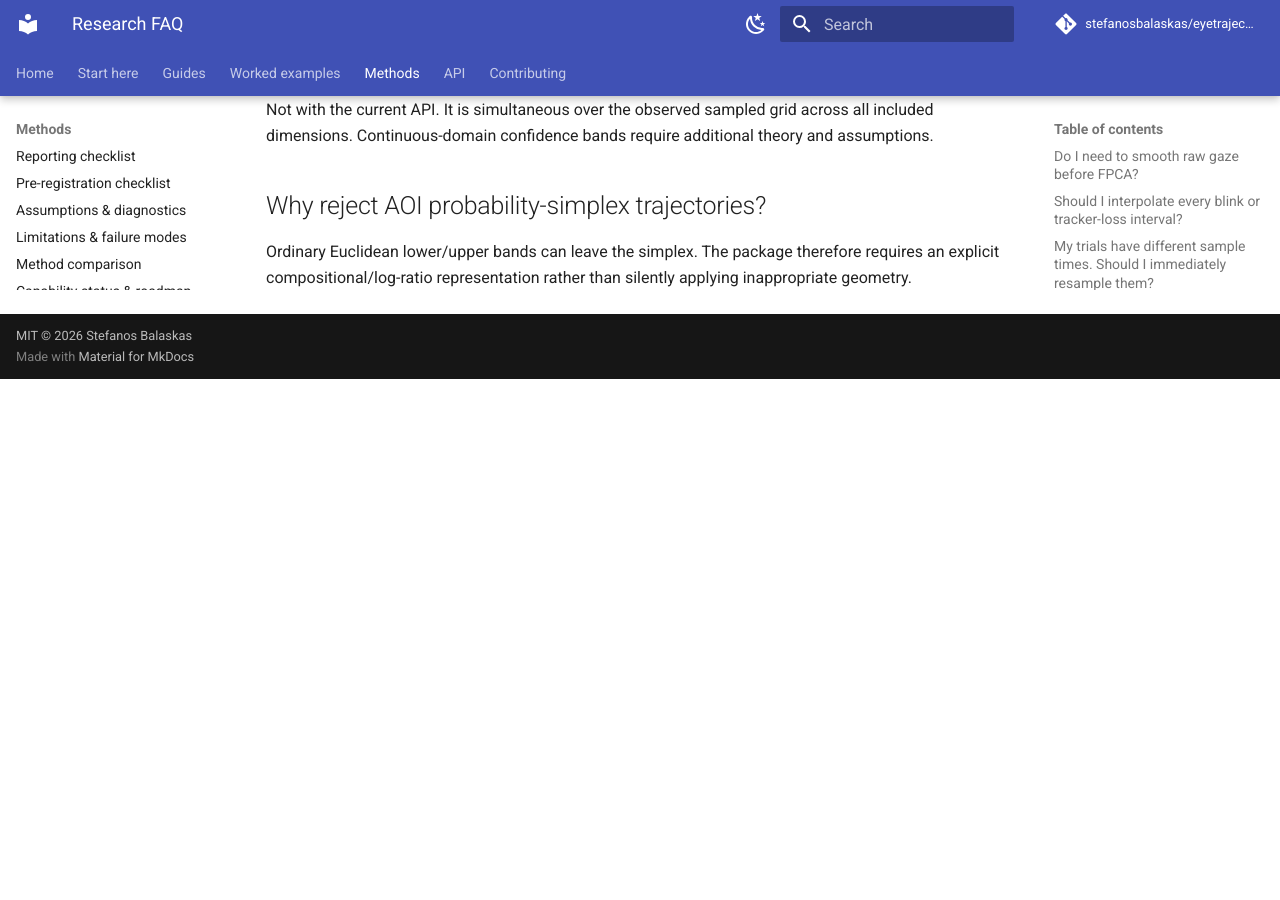
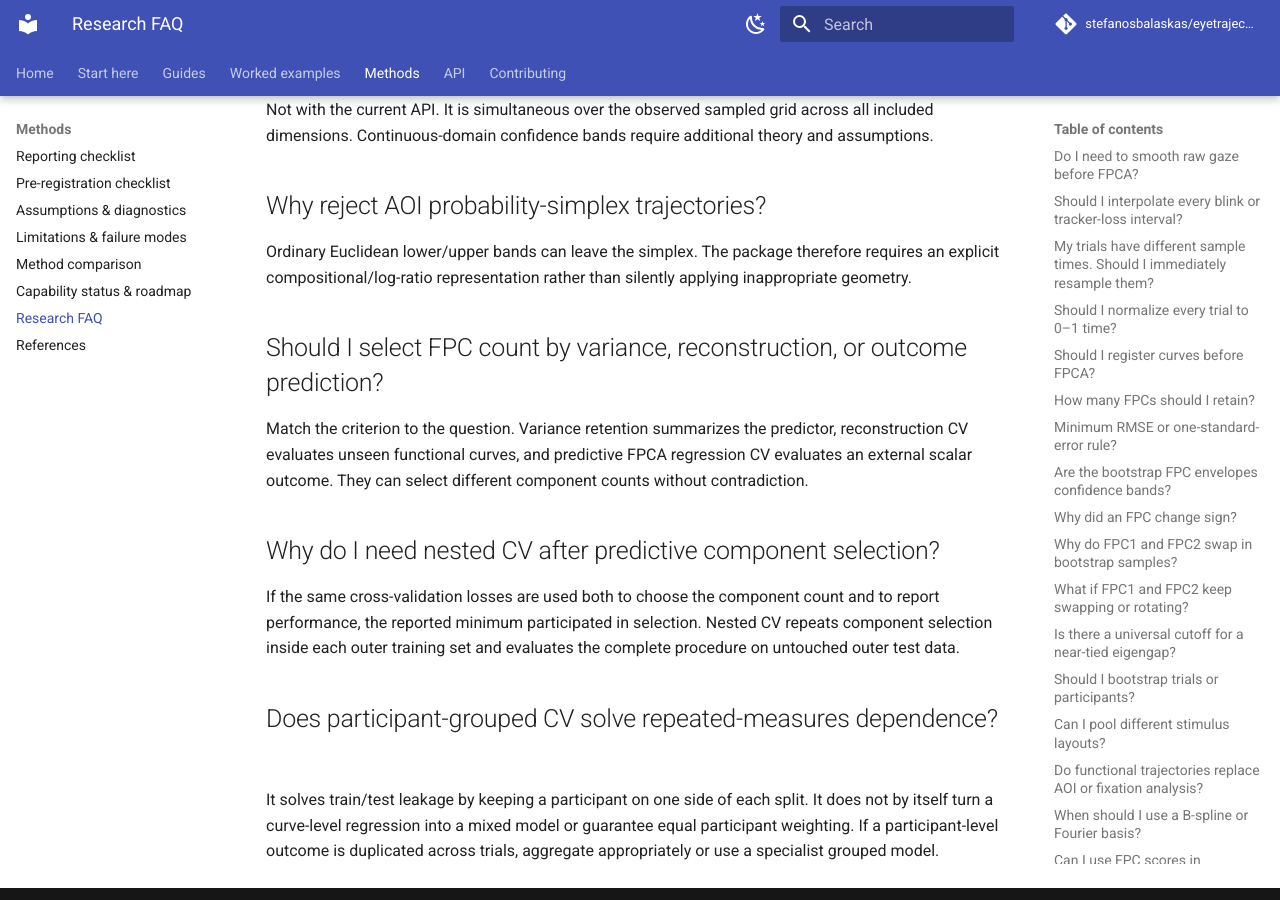
Before and after one commit to stefanosbalaskas/eyetrajectoriespy, an MkDocs documentation site: the page built from docs/methods/faq.md, in a window 1280 px wide and 900 px high, scrolled down 4868 px. Built offline with MkDocs 1.6.1 and Material for MkDocs 9.7.7, drawn with Linux system fonts in a browser that asks for light colours; comment, search, counter and statistics services are not loaded; before the commit the page ends 5247 px from its top, so only the background shows below that.

Commit message:
Add predictive FPCA selection FAQ

```diff
--- a/docs/methods/faq.md
+++ b/docs/methods/faq.md
@@ -124,3 +124,16 @@ Not with the current API. It is simultaneous over the observed sampled grid acro
 ## Why reject AOI probability-simplex trajectories?
 
 Ordinary Euclidean lower/upper bands can leave the simplex. The package therefore requires an explicit compositional/log-ratio representation rather than silently applying inappropriate geometry.
+
+
+## Should I select FPC count by variance, reconstruction, or outcome prediction?
+
+Match the criterion to the question. Variance retention summarizes the predictor, reconstruction CV evaluates unseen functional curves, and predictive FPCA regression CV evaluates an external scalar outcome. They can select different component counts without contradiction.
+
+## Why do I need nested CV after predictive component selection?
+
+If the same cross-validation losses are used both to choose the component count and to report performance, the reported minimum participated in selection. Nested CV repeats component selection inside each outer training set and evaluates the complete procedure on untouched outer test data.
+
+## Does participant-grouped CV solve repeated-measures dependence?
+
+It solves train/test leakage by keeping a participant on one side of each split. It does not by itself turn a curve-level regression into a mixed model or guarantee equal participant weighting. If a participant-level outcome is duplicated across trials, aggregate appropriately or use a specialist grouped model.
```
